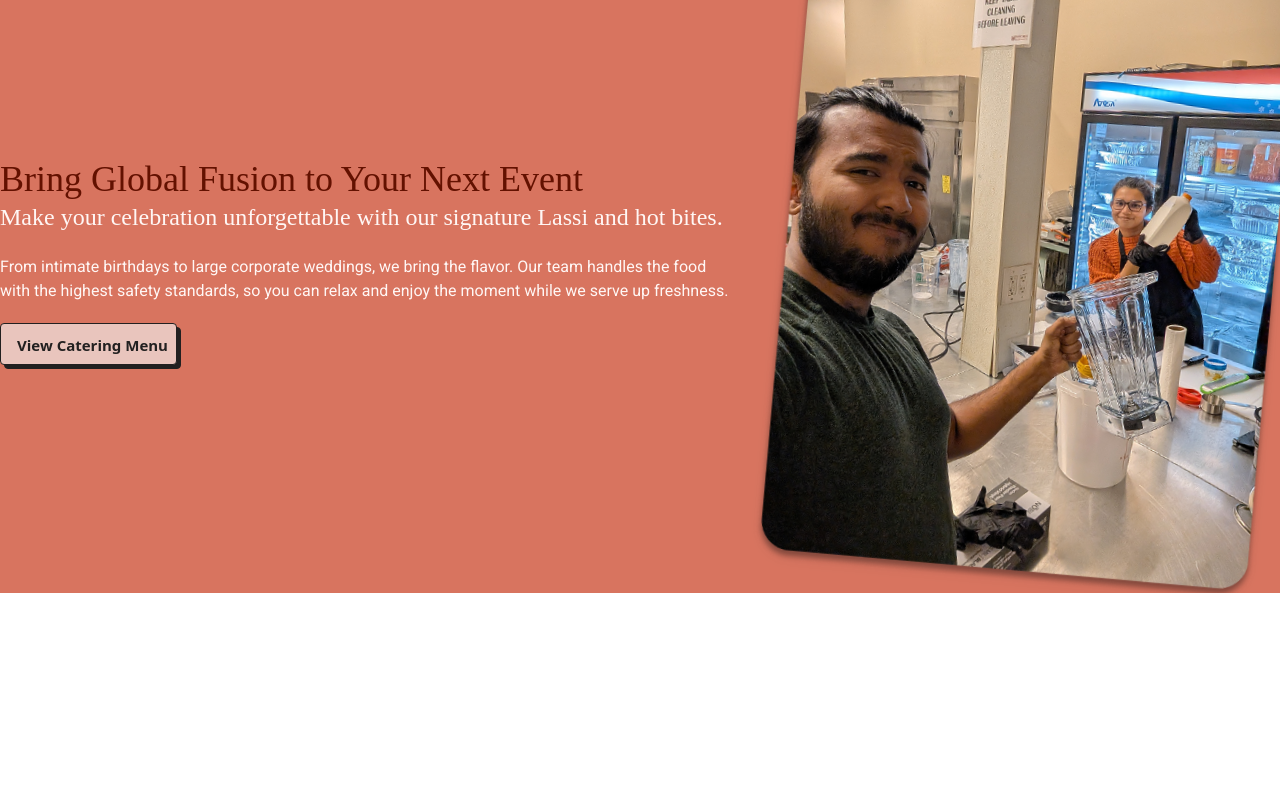
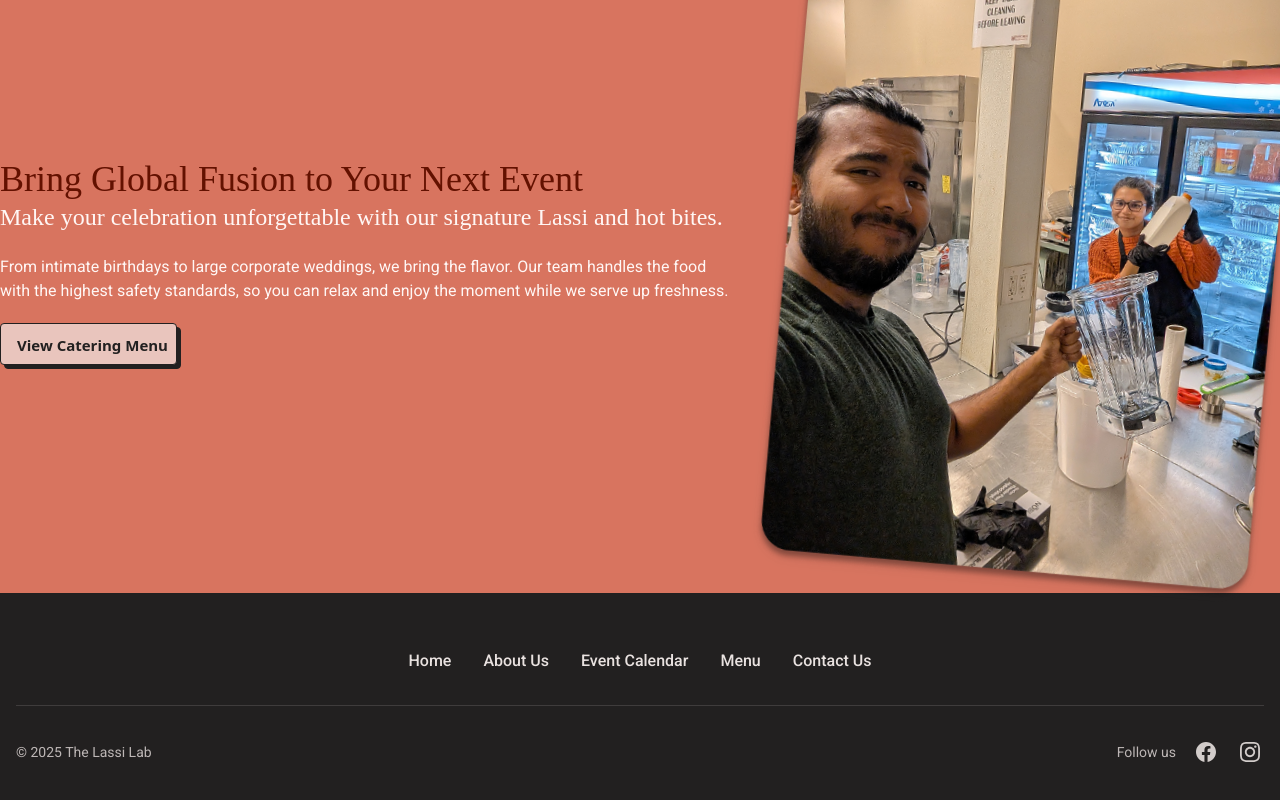
Before and after one commit to JellyrioTech/the-lassi-lab-website, a React (Vite) app: page / in a window 1280 px wide. Shown: the part 3938-4738 px from the top of the page. Before the commit the page ends 4531 px from the top, so only its background shows below. Built offline with nearby package versions, Linux system fonts and the light colour scheme; a web font is replaced by a local one.

Commit message:
Footer completed

```diff
--- a/src/features/home/Home.page.tsx
+++ b/src/features/home/Home.page.tsx
@@ -7,7 +7,7 @@
 import MangoLassi from "../../assets/MangoLassi.png";
 import FreshLassiBG from "../../assets/FreshLasiImage.png";
 import Chicken22Image from "../../assets/chicken22.png";
-import { NavBar } from "./NavBar";
+import { NavBar, navLinks } from "./NavBar";
 import MarketEventCard from "../../components/market-event-card";
 import OwnerImage from "../../assets/Owner Image.png";
 
@@ -344,6 +344,52 @@
                     </div>
                 </div>
             </section>
+            <footer className="w-full bg-brand-black text-brand-white">
+                <div className="container mx-auto px-4 py-12 md:py-14">
+                    <nav
+                        className="flex flex-wrap justify-center gap-x-6 gap-y-1 md:gap-8 border-b border-brand-grey/40 pb-8"
+                        aria-label="Footer navigation"
+                    >
+                        {navLinks.map((link) => (
+                            <a
+                                key={link.linkText.replace(/\s+/g, "-").toLowerCase()}
+                                href={link.path}
+                                className="font-text font-medium text-[15px] md:text-base text-brand-white/90 hover:text-brand-primary transition-colors"
+                            >
+                                {link.linkText}
+                            </a>
+                        ))}
+                    </nav>
+                    <div className="flex flex-col sm:flex-row justify-between items-center gap-6 pt-8">
+                        <p className="font-text text-brand-white/70 text-sm">
+                            © {new Date().getFullYear()} The Lassi Lab
+                        </p>
+                        <div className="flex items-center gap-4">
+                            <span className="font-text text-sm text-brand-white/70">
+                                Follow us
+                            </span>
+                            <a
+                                href="#"
+                                aria-label="Facebook"
+                                className="text-brand-white/80 hover:text-brand-primary transition-colors p-1"
+                            >
+                                <svg className="w-5 h-5" viewBox="0 0 24 24" fill="currentColor" aria-hidden>
+                                    <path d="M24 12.073c0-6.627-5.373-12-12-12s-12 5.373-12 12c0 5.99 4.388 10.954 10.125 11.854v-8.385H7.078v-3.47h3.047V9.43c0-3.007 1.792-4.669 4.533-4.669 1.312 0 2.686.235 2.686.235v2.953H15.83c-1.491 0-1.956.925-1.956 1.874v2.25h3.328l-.532 3.47h-2.796v8.385C19.612 23.027 24 18.062 24 12.073z" />
+                                </svg>
+                            </a>
+                            <a
+                                href="#"
+                                aria-label="Instagram"
+                                className="text-brand-white/80 hover:text-brand-primary transition-colors p-1"
+                            >
+                                <svg className="w-5 h-5" viewBox="0 0 24 24" fill="currentColor" aria-hidden>
+                                    <path d="M12 2.163c3.204 0 3.584.012 4.85.07 3.252.148 4.771 1.691 4.919 4.919.058 1.265.069 1.645.069 4.849 0 3.205-.012 3.584-.069 4.849-.149 3.225-1.664 4.771-4.919 4.919-1.266.058-1.644.07-4.85.07-3.204 0-3.584-.012-4.849-.07-3.26-.149-4.771-1.699-4.919-4.92-.058-1.265-.07-1.644-.07-4.849 0-3.204.013-3.583.07-4.849.149-3.227 1.664-4.771 4.919-4.919 1.266-.057 1.645-.069 4.849-.069zm0-2.163c-3.259 0-3.667.014-4.947.072-4.358.2-6.78 2.618-6.98 6.98-.059 1.281-.073 1.689-.073 4.948 0 3.259.014 3.668.072 4.948.2 4.358 2.618 6.78 6.98 6.98 1.281.058 1.689.072 4.948.072 3.259 0 3.668-.014 4.948-.072 4.354-.2 6.782-2.618 6.979-6.98.059-1.28.073-1.689.073-4.948 0-3.259-.014-3.667-.072-4.947-.196-4.354-2.617-6.78-6.979-6.98-1.281-.059-1.69-.073-4.949-.073zm0 5.838c-3.403 0-6.162 2.759-6.162 6.162s2.759 6.163 6.162 6.163 6.162-2.759 6.162-6.163c0-3.403-2.759-6.162-6.162-6.162zm0 10.162c-2.209 0-4-1.79-4-4 0-2.209 1.791-4 4-4s4 1.791 4 4c0 2.21-1.791 4-4 4zm6.406-11.845c-.796 0-1.441.645-1.441 1.44s.645 1.44 1.441 1.44c.795 0 1.439-.645 1.439-1.44s-.644-1.44-1.439-1.44z" />
+                                </svg>
+                            </a>
+                        </div>
+                    </div>
+                </div>
+            </footer>
         </div>
     );
 };
--- a/src/features/home/NavBar.tsx
+++ b/src/features/home/NavBar.tsx
@@ -2,7 +2,7 @@
 import logo from "../../assets/logo.svg";
 import { AnimatePresence, motion } from "motion/react";
 
-const navLinks = [
+export const navLinks = [
     { linkText: "Home", path: "/" },
     { linkText: "About Us", path: "/" },
     { linkText: "Event Calendar", path: "/" },
```
